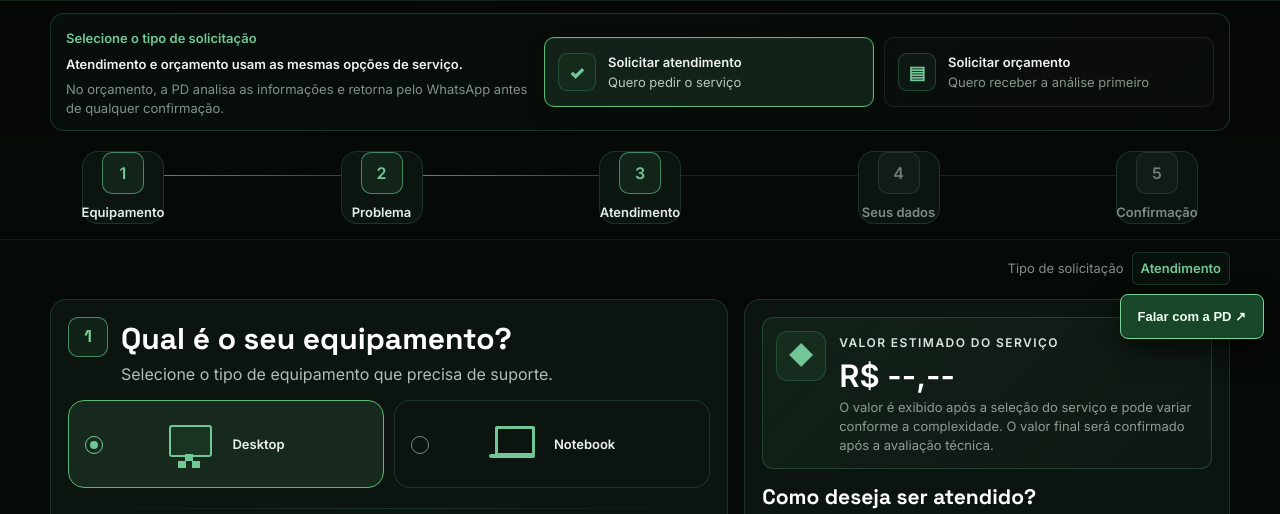
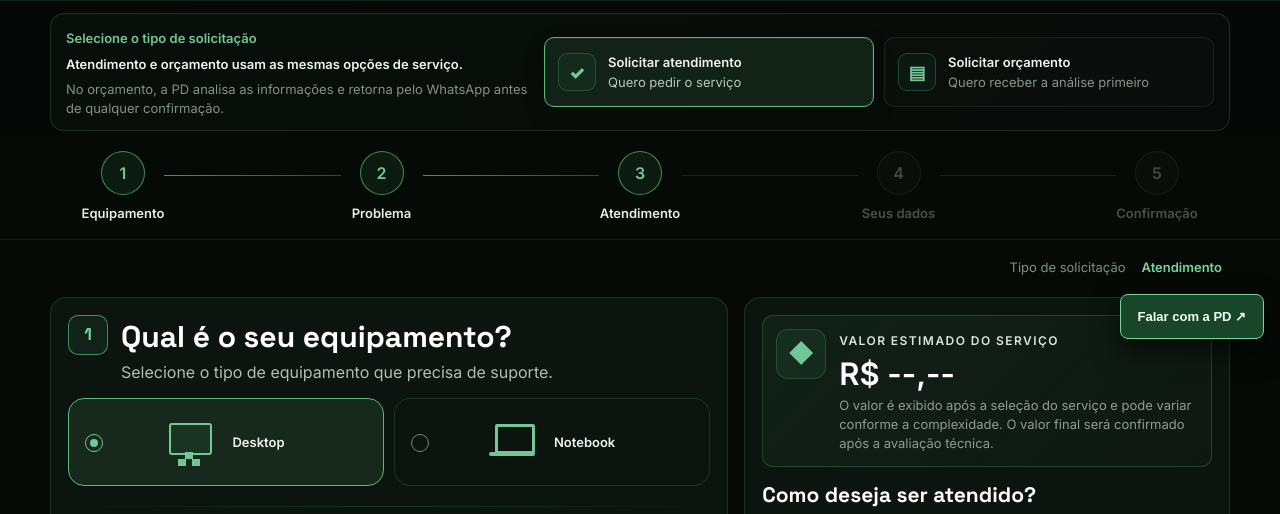
Before and after one commit to diegobocsolucoes/Site-PD-Solucoes, a PHP site: page /screens/02-atendimento-v5/index.html in a window 1280 px wide. Shown: the part 445-959 px from the top of the page. Run offline with PHP 8.4, Linux system fonts and the light colour scheme.

Commit message:
Etapas do formulario sem caixas
Co-Authored-By: Claude Sonnet 5.5 <noreply@anthropic.com>
Claude-Session: https://claude.ai/code/session_01StnVAXLwkYmzApQudCL4j6

```diff
--- a/tema-a.css
+++ b/tema-a.css
@@ -125,3 +125,12 @@ textarea{min-height:110px}
 .whatsapp-badge{border:0!important;background:none!important;padding:0!important}
 .mini strong,.info-tags strong,.hero-tags strong{color:inherit!important;font-weight:inherit!important}
 .choice-art img,.hero-art img[src$=".svg"]{object-fit:contain!important;object-position:center!important;background:transparent!important;filter:none!important;padding:14px}
+
+/* etapas do formulário: sem caixas, só o número em círculo */
+.stepper .step,.stepper .step.active,.stepper .step.muted{border:0!important;background:none!important;box-shadow:none!important;border-radius:0!important}
+.stepper .step>span{border-radius:50%!important;width:44px!important;height:44px!important;display:grid!important;place-items:center}
+.stepper .step.muted{opacity:.55}
+.stepper .step b{font-weight:600!important}
+.selected-mode-line,.selected-mode-line *{border:0!important;background:none!important;box-shadow:none!important;padding-left:0;padding-right:0}
+.selected-mode-line{color:var(--a-muted)!important}
+.selected-mode-line strong,.selected-mode-line span:last-child{color:var(--a-green2)!important}
```
